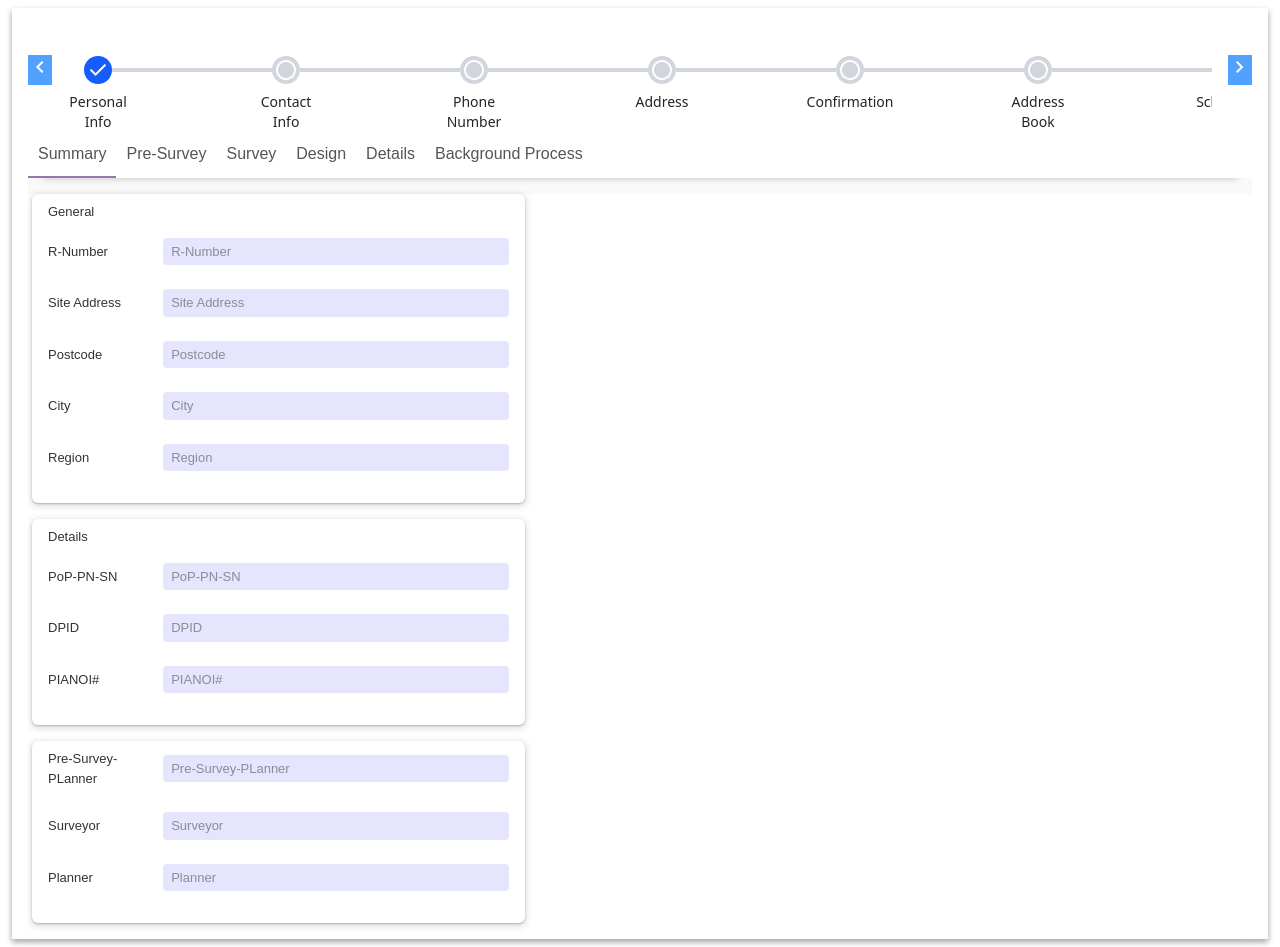
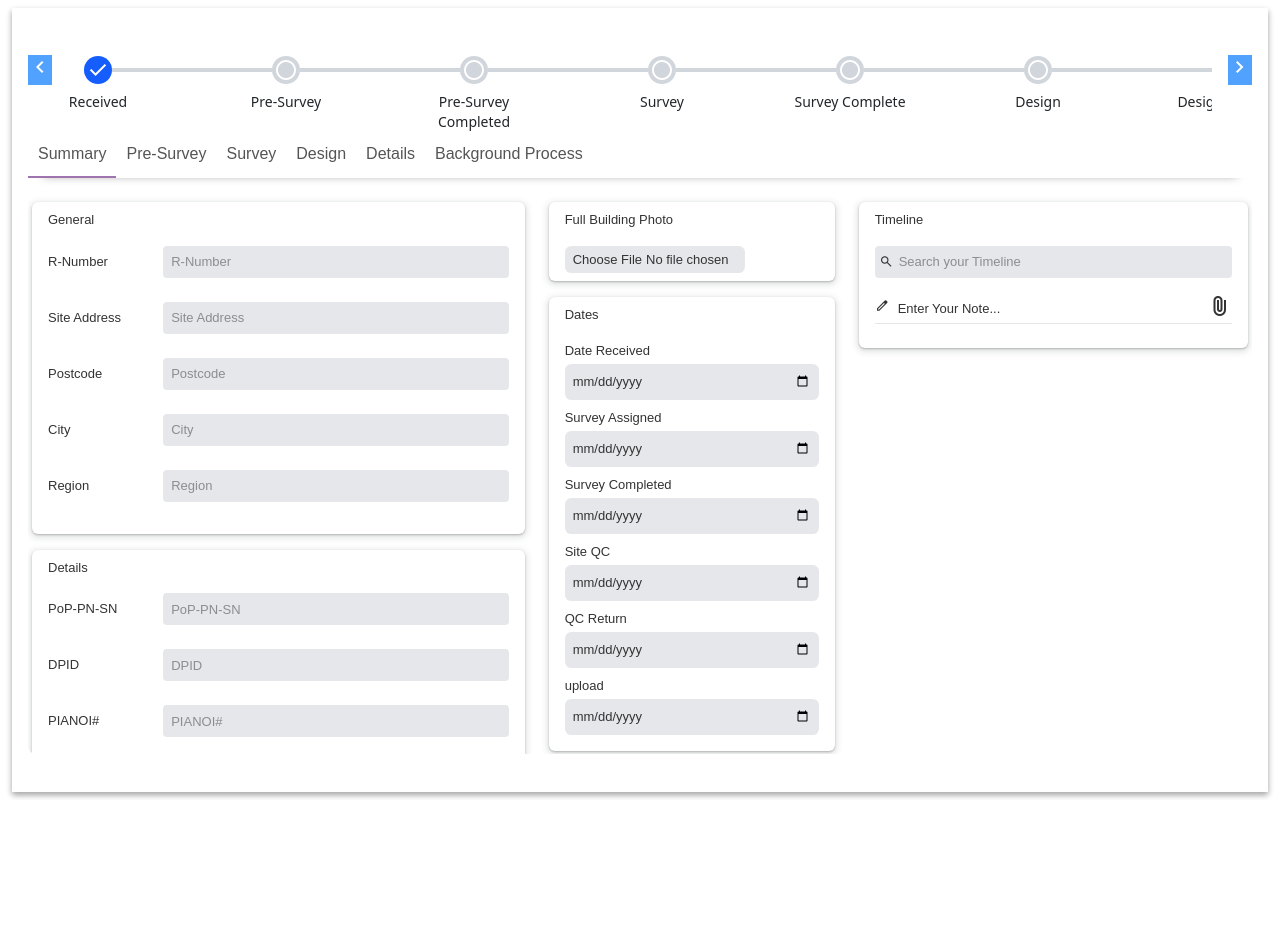
Before and after one commit to manukanna/ddims, a React (Create React App) app: page / in a window 1280 px wide. Both pictures are taken after a click on the element "Login Practice". After the commit the page ends 800 px from the top, so only its background shows below. Built offline with nearby package versions, Linux system fonts and the light colour scheme.

Commit message:
stepper and tabs content

```diff
--- a/src/components/StepperComponent/StepComponent.tsx
+++ b/src/components/StepperComponent/StepComponent.tsx
@@ -4,20 +4,22 @@ import { SurveyTabs } from './SurveyTabs';
 
 export function StepperComponent() {
     const [currentStep, setCurrentStep] = React.useState(0);
-    const NUMBER_OF_STEPS = 10;
+    const NUMBER_OF_STEPS = 12;
 
     // Array of titles for each step
     const stepTitles = [
-        "Personal Info",
-        "Contact Info",
-        "Phone Number",
-        "Address",
-        "Confirmation",
-        "Address Book",
-        "Schedule",
-        "Payment",
-        "User Verification",
-        "Finish"
+        "Received",
+        "Pre-Survey",
+        "Pre-Survey Completed",
+        "Survey",
+        "Survey Complete",
+        "Design",
+        "Design Started",
+        "Int QC",
+        "QC Fix(Int)",
+        "Site QC",
+        "QC Fix (Sitec)",
+        "Uploaded",
     ];
 
     const stepRefs = useRef<(HTMLDivElement | null)[]>([]);
@@ -85,7 +87,7 @@ export function StepperComponent() {
                                     </div>
 
                                     {/* Step Title */}
-                                    <div className="text-center text-sm mt-2" style={{ position: 'absolute', top: '100%' }}>
+                                    <div className="text-center text-sm mt-2 w-30" style={{ position: 'absolute', top: '100%' }}>
                                         {stepTitles[index]}
                                     </div>
                                 </div>
--- a/src/components/StepperComponent/SurveyTabs.tsx
+++ b/src/components/StepperComponent/SurveyTabs.tsx
@@ -68,7 +68,7 @@ export const SurveyTabs = () => {
           ))}
         </select>
 
-        <div className="tab-content">
+        <div className="tab-content overflow-y-auto pt-2">
           <div>{getTabContent(activeTab)}</div>
         </div>
       </div>
--- a/src/components/StepperComponent/stylesStep.scss
+++ b/src/components/StepperComponent/stylesStep.scss
@@ -16,4 +16,5 @@
 }
 .totalComponent{
   box-shadow: rgba(0, 0, 0, 0.16) 0px 3px 6px, rgba(0, 0, 0, 0.23) 0px 3px 6px;
+  height: calc(100vh - 1em);
 }
--- a/src/components/StepperComponent/tabsStyles.scss
+++ b/src/components/StepperComponent/tabsStyles.scss
@@ -3,7 +3,7 @@
     font-family: 'Arial', sans-serif;
     // margin: 20px auto;
     // max-width: 600px;
-    background-color: #f9f9f9;
+    // background-color: #f9f9f9;
     border-radius: 8px;
     overflow: hidden;
   }
@@ -41,6 +41,7 @@
     background-color: #fff;
     color: #333;
     font-size: 16px;
+    height: calc(100vh - 15em);
   }
 
   /* Mobile Dropdown */
--- a/src/components/TabsComponents/summaryComponent.tsx
+++ b/src/components/TabsComponents/summaryComponent.tsx
@@ -1,8 +1,10 @@
 import { useEffect, useState } from 'react';
 import './tabsContentStyles.scss'
+import { TimeLimeComponent } from '../TimelineComponent/timeLine';
+
 export const SummaryComponent = () => {
     const [desktopView, setdesktopView] = useState(window.matchMedia("(min-width: 768px)").matches);
-    const summaryInputFields = {
+    const [summaryInputFields, setsummaryInputFields] = useState({
         generalInputFields: [
             { title: "R-Number", value: '', name: 'rNumber' },
             { title: "Site Address", value: '', name: 'siteAddress' },
@@ -19,20 +21,36 @@ export const SummaryComponent = () => {
             { title: "Pre-Survey-PLanner", value: '', name: 'preSurveyPlanner' },
             { title: "Surveyor", value: '', name: 'suerveyor' },
             { title: "Planner", value: '', name: 'planner' },
+        ],
+        buldingImage: "",
+        datesInputes: [
+            { title: "Date Received", value: '', name: 'dateReceived' },
+            { title: "Survey Assigned", value: '', name: 'surveyAssigned' },
+            { title: "Survey Completed", value: '', name: 'surveyCompleted' },
+            { title: "Site QC", value: '', name: 'siteQc' },
+            { title: "QC Return", value: '', name: 'qcReturn' },
+            { title: "upload", value: '', name: 'siteUpload' },
         ]
-    }
+    })
     useEffect(() => {
         window.matchMedia("(min-width: 768px)").addEventListener("change", mobileViewAdjustMent);
     }, [desktopView]);
     const mobileViewAdjustMent = (e: any) => {
         setdesktopView(e.matches);
     };
+    const changingBuildingImage = (e: any) => {
+        if (e.target.files && e.target.files[0]) {
+            setsummaryInputFields({ ...summaryInputFields, buldingImage: URL.createObjectURL(e.target.files[0]) })
+        } else {
+            setsummaryInputFields({ ...summaryInputFields, buldingImage: '' })
+        }
+    }
     return (
         <>
             <div className='container-fluid px-1'>
                 <div className='row'>
-                    <div className='col-xxl-5 col-xl-5 col-lg-5 col-md-8 col-sm-12 col-xs-12 mb-3'>
-                        <div className='tab_content rounded-2 py-2 px-3'>
+                    <div className='col-xxl-5 col-xl-5 col-lg-5 col-md-6 col-sm-12 col-xs-12'>
+                        <div className='tab_content rounded-2 py-2 px-3 mb-3'>
                             <div className="tab_content_title mb-3">
                                 General
                             </div>
@@ -43,16 +61,13 @@ export const SummaryComponent = () => {
                                             <label>{item.title}</label>
                                         </div>
                                         <div className={`${desktopView ? 'col-9' : 'col-12 mt-1'}`}>
-                                            <input className='textField py-1 rounded-1 px-2' name={item.name} placeholder={item.title} />
+                                            <input className='textField py-1 rounded-1 px-2 bg-gray-200 h-8' name={item.name} placeholder={item.title} />
                                         </div>
                                     </div>
                                 )
                             })}
                         </div>
-                    </div>
-                    <div className='col-7'></div>
-                    <div className='col-xxl-5 col-xl-5 col-lg-5 col-md-8 col-sm-12 col-xs-12 mb-3'>
-                        <div className='tab_content rounded-2 py-2 px-3'>
+                        <div className='tab_content rounded-2 py-2 px-3 mb-3'>
                             <div className="tab_content_title mb-3">
                                 Details
                             </div>
@@ -63,16 +78,13 @@ export const SummaryComponent = () => {
                                             <label>{item.title}</label>
                                         </div>
                                         <div className={`${desktopView ? 'col-9' : 'col-12 mt-1'}`}>
-                                            <input className='textField py-1 rounded-1 px-2' name={item.name} placeholder={item.title} />
+                                            <input className='textField py-1 rounded-1 px-2 bg-gray-200 h-8' name={item.name} placeholder={item.title} />
                                         </div>
                                     </div>
                                 )
                             })}
                         </div>
-                    </div>
-                    <div className='col-7'></div>
-                    <div className='col-xxl-5 col-xl-5 col-lg-5 col-md-8 col-sm-12 col-xs-12 mb-3'>
-                        <div className='tab_content rounded-2 py-2 px-3'>
+                        <div className='tab_content rounded-2 py-2 px-3 mb-3'>
                             {summaryInputFields.plannerInputfields.map((item, index) => {
                                 return (
                                     <div key={index} className={`${desktopView ? 'd-flex justify-content-between align-items-center mb-4' : 'mb-2'}`}>
@@ -80,11 +92,57 @@ export const SummaryComponent = () => {
                                             <label>{item.title}</label>
                                         </div>
                                         <div className={`${desktopView ? 'col-9' : 'col-12 mt-1'}`}>
-                                            <input className='textField py-1 rounded-1 px-2' name={item.name} placeholder={item.title} />
+                                            <input className='textField py-1 rounded-1 px-2 bg-gray-200 h-8' name={item.name} placeholder={item.title} />
                                         </div>
                                     </div>
                                 )
                             })}
+                        </div>
+                    </div>
+                    <div className='col-xxl-3 col-xl-3 col-lg-3 col-md-6 col-xs-12'>
+                        <div className='tab_content rounded-2 py-2 px-3 mb-3'>
+                            <div className="tab_content_title mb-3">
+                                Full Building Photo
+                            </div>
+                            <div className='building_image_upload'>
+                                {summaryInputFields.buldingImage ?
+                                    <div className='relative w-34'>
+                                        <img className='rounded-[1vw] h-48' src={summaryInputFields.buldingImage} alt="" />
+                                        <span className='absolute right-2 top-0 bg-white rounded-[1vw] h-6 cursor-pointer' onClick={changingBuildingImage}>
+                                            <span className="material-symbols-outlined text-sm">close</span>
+                                        </span>
+                                    </div> :
+                                    <input type="file" onChange={changingBuildingImage} className='cursor-pointer bg-gray-200 py-1 px-2 w-45 rounded-[0.5vw]' />}
+                            </div>
+                        </div>
+                        <div className='tab_content rounded-2 py-2 px-3 mb-3'>
+                            <div className="tab_content_title mb-3">
+                                Dates
+                            </div>
+                            <div className='building_image_upload'>
+                                {summaryInputFields.datesInputes.map((item, index) => {
+                                    return (
+                                        <div key={index} className='mb-2'>
+                                            <div>
+                                                <label>{item.title}</label>
+                                            </div>
+                                            <div className='col-12 mt-1'>
+                                                <input type="date" name={item.name} className='cursor-pointer bg-gray-200 py-2 px-2 w-100 rounded-[0.5vw]' />
+                                            </div>
+                                        </div>
+                                    )
+                                })}
+                            </div>
+                        </div>
+                    </div>
+                    <div className='col-xxl-4 col-xl-4 col-lg-4 col-md-12 col-xs-12'>
+                        <div className='tab_content rounded-2 py-2 px-3 mb-3'>
+                            <div className="tab_content_title mb-3">
+                                Timeline
+                            </div>
+                            <div>
+                                <TimeLimeComponent />
+                            </div>
                         </div>
                     </div>
                 </div>
--- a/src/components/TabsComponents/tabsContentStyles.scss
+++ b/src/components/TabsComponents/tabsContentStyles.scss
@@ -3,8 +3,7 @@
     font-size: 13px;
         .textField{
             width: 100%;
-            background-color: #0505e61a;
+            // background-color: #0505e61a;
             border: transparent;
-
     }
 }
--- /dev/null
+++ b/src/components/TimelineComponent/timeLine.scss
@@ -0,0 +1,5 @@
+.searchTimeLineContent {
+  .search_icon {
+    font-size: 15px;
+  }
+}
--- /dev/null
+++ b/src/components/TimelineComponent/timeLine.tsx
@@ -0,0 +1,80 @@
+import { useState } from 'react';
+import './timeLine.scss';
+
+export const TimeLimeComponent = () => {
+    const [showCreateNote, setshowCreateNote] = useState(false);
+    const [createNote, setcreateNote] = useState({
+        noteTitle: "",
+        noteDescription: "",
+        noteAttachment: ""
+    })
+    const showCreateNoteContent = () => {
+        setshowCreateNote(!showCreateNote);
+        setcreateNote({
+            noteTitle: "",
+            noteDescription: "",
+            noteAttachment: ""
+        })
+    }
+    const createContentData = (e: any) => {
+        if (e.target.id === 'file-input') {
+            setcreateNote({ ...createNote, noteAttachment: URL.createObjectURL(e.target.files[0]) })
+            setshowCreateNote(true)
+        } else {
+            setcreateNote({ ...createNote, [e.target.name]: e.target.value })
+        }
+    }
+    console.log(createNote);
+
+    return (
+        <>
+            <div>
+                <div className="searchTimeLineContent">
+                    <div className="relative">
+                        <input placeholder='Search your Timeline' type='text' className='textField py-1 rounded-1 pl-6 bg-gray-200 h-8' name='searchTimeline' />
+                        <div className="absolute left-1 top-2">
+                            <span className="material-symbols-outlined search_icon">search</span>
+                        </div>
+                    </div>
+                    {showCreateNote ?
+                        <div className='createNoteContent my-3'>
+                            <div>
+                                <input onChange={createContentData} placeholder='Title' className='textField py-1 rounded-1 px-2 bg-gray-100 h-8 mb-2' type='text' name="noteTitle" />
+                            </div>
+                            <div>
+                                <textarea onChange={createContentData} placeholder='Description' className='textField py-1 rounded-1 px-2 bg-gray-100 h-20' name="noteDescription" />
+                            </div>
+                            <div className='flex items-center justify-between'>
+                                {createNote.noteAttachment ?
+                                    <div className='truncate w-50'>{createNote.noteAttachment}</div> :
+                                    <div className="image-upload">
+                                        <label htmlFor="file-input">
+                                            <span className="material-symbols-outlined cursor-pointer">attach_file</span>
+                                        </label>
+                                        <input onChange={createContentData} name="noteAttachment" className='d-none' id="file-input" type="file" />
+                                    </div>
+                                }
+                                <div>
+                                    <button className='bg-indigo-400 px-1 py-1 mx-2 text-white rounded-1'>Save Note</button>
+                                    <button className='bg-gray-500 px-1 py-1 mx-2 text-white rounded-1' onClick={showCreateNoteContent}>Cancel Note</button>
+                                </div>
+                            </div>
+                        </div> :
+                        <div className='enter_note my-3'>
+                            <div className="flex items-center justify-between border-b-1 border-gray-200">
+                                <div className='cursor-pointer' onClick={showCreateNoteContent}>
+                                    <span className="material-symbols-outlined search_icon pr-2">edit</span><span>Enter Your Note...</span>
+                                </div>
+                                <div className="image-upload">
+                                    <label htmlFor="file-input">
+                                        <span className="material-symbols-outlined cursor-pointer">attach_file</span>
+                                    </label>
+                                    <input onChange={createContentData} className='d-none' id="file-input" type="file" />
+                                </div>
+                            </div>
+                        </div>}
+                </div>
+            </div>
+        </>
+    )
+}
```
